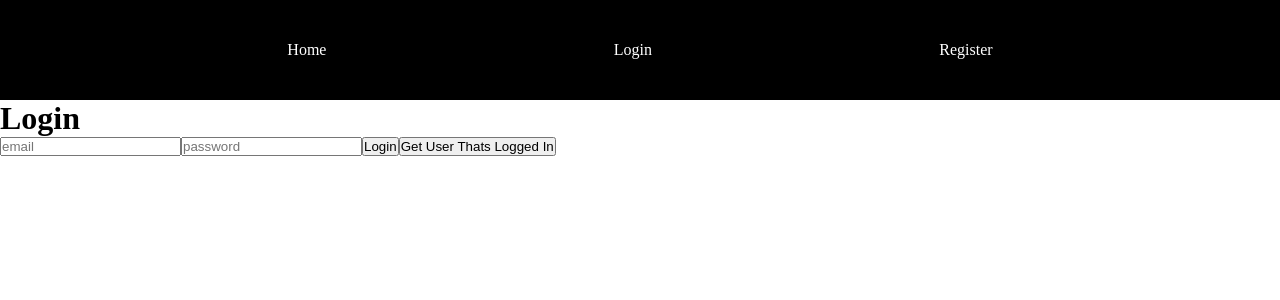
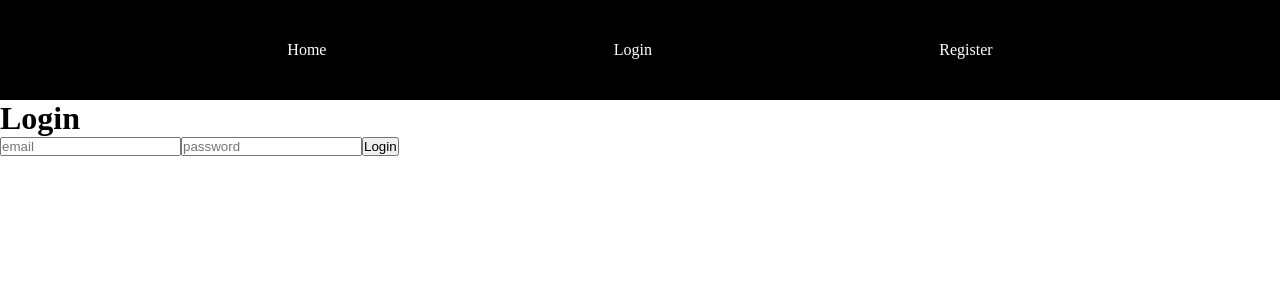
Before and after one commit to sanyath007/mern-passport-authen-demo01, a React (Create React App) app in the folder frontend/: page /login in a window 1280 px wide. Shown: the top 300 px of the page. Built offline with nearby package versions, Linux system fonts and the light colour scheme; no server answers.

Commit message:
Edit Login by removing get user button and getUser function and adding redirect route on login success

```diff
--- a/frontend/src/pages/Login.tsx
+++ b/frontend/src/pages/Login.tsx
@@ -13,18 +13,9 @@ function Login() {
             withCredentials: true
         }).then(res => {
             console.log(res.data)
+            window.location.href = "/"
         }).catch(err => {
             console.log(err.response)
-        })
-    }
-
-    const getUser = () => {
-        axios.get('http://localhost:4000/user', {
-            withCredentials: true
-        }).then(res => {
-            console.log(res.data)
-        }).catch(err => {
-            console.log(err)
         })
     }
 
@@ -42,7 +33,6 @@ function Login() {
                 onChange={ e => setPassword(e.target.value) }
             />
             <button onClick={ handleLogin }>Login</button>
-            <button onClick={ getUser }>Get User Thats Logged In</button>
         </div>
     )
 }
```
Also changed, not shown: 1 other file (tests, documents, lock files or other folders).
